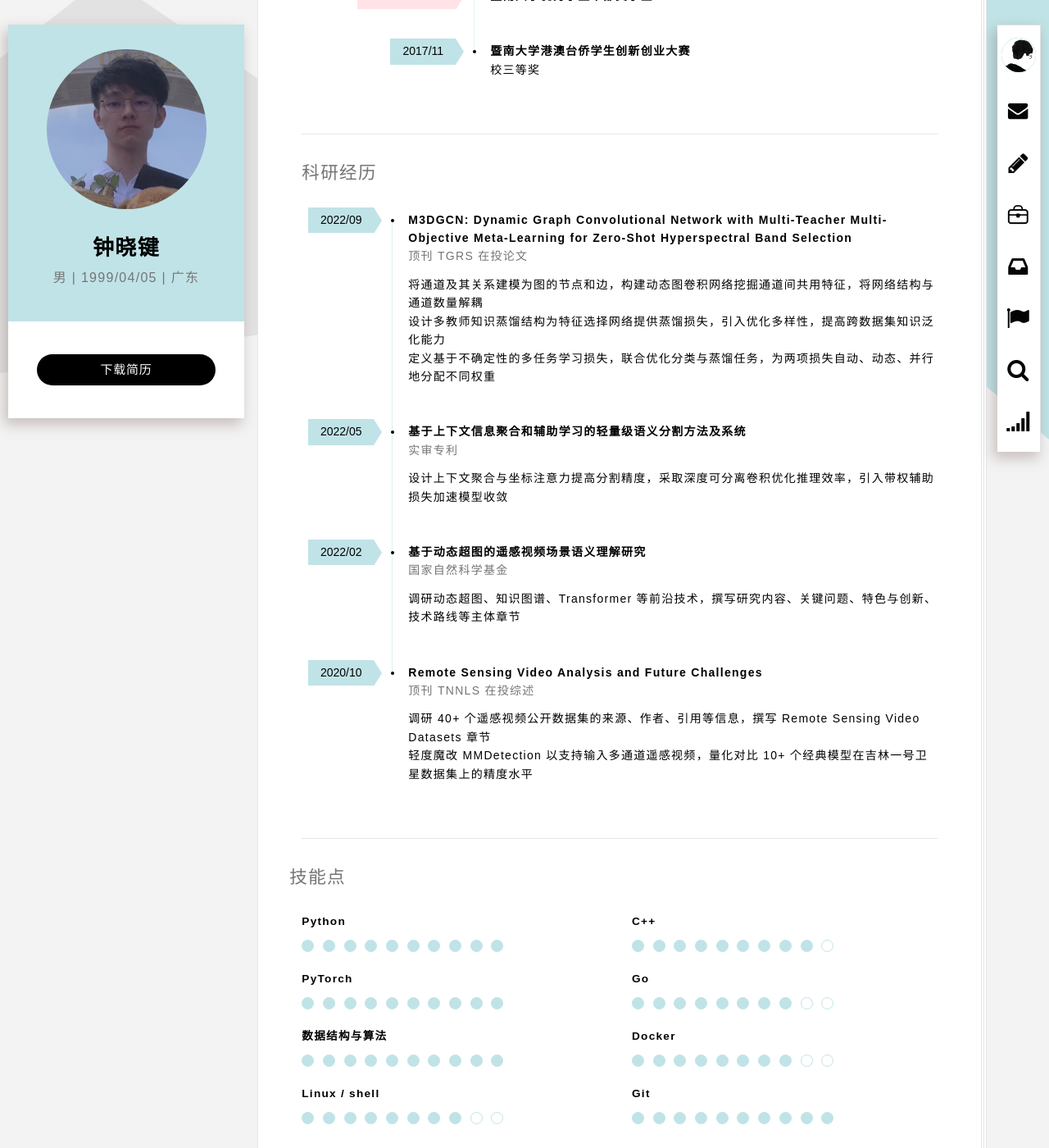
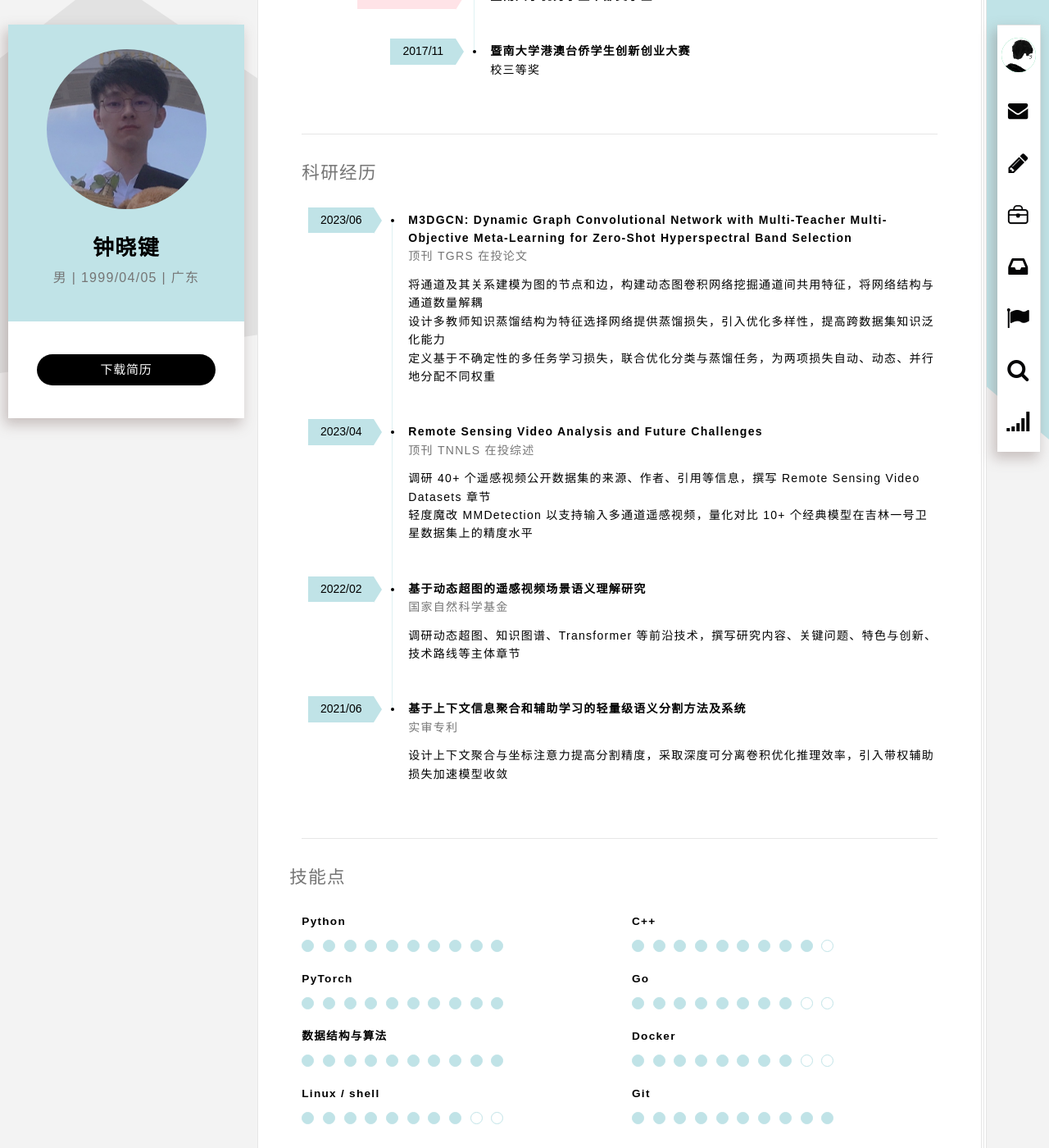
Before and after one commit to xiaojianzhong/xiaojianzhong.github.io, a Jekyll site: the page built from index.html, in a window 1280 px wide and 1400 px high, scrolled down 7170 px. Shown: the whole window at 82% size. Built offline with Jekyll 4.4.1, drawn with Linux system fonts in a browser that asks for light colours; some web fonts are replaced.

Commit message:
feat(platform-browser): 更新科研经历时间点

```diff
--- a/_config.yml
+++ b/_config.yml
@@ -319,23 +319,23 @@ competitions:
         rank: 全国前 50 名
 
 researches:
-  - yearmonth: 2020/10
+  - yearmonth: 2021/06
+    title: 基于上下文信息聚合和辅助学习的轻量级语义分割方法及系统
+    venue: 实审专利
+    descriptions:
+      - 设计上下文聚合与坐标注意力提高分割精度，采取深度可分离卷积优化推理效率，引入带权辅助损失加速模型收敛
+  - yearmonth: 2022/02
+    title: 基于动态超图的遥感视频场景语义理解研究
+    venue: 国家自然科学基金
+    descriptions:
+      - 调研动态超图、知识图谱、Transformer 等前沿技术，撰写研究内容、关键问题、特色与创新、技术路线等主体章节
+  - yearmonth: 2023/04
     title: Remote Sensing Video Analysis and Future Challenges
     venue: 顶刊 TNNLS 在投综述
     descriptions:
       - 调研 40+ 个遥感视频公开数据集的来源、作者、引用等信息，撰写 Remote Sensing Video Datasets 章节
       - 轻度魔改 MMDetection 以支持输入多通道遥感视频，量化对比 10+ 个经典模型在吉林一号卫星数据集上的精度水平
-  - yearmonth: 2022/02
-    title: 基于动态超图的遥感视频场景语义理解研究
-    venue: 国家自然科学基金
-    descriptions:
-      - 调研动态超图、知识图谱、Transformer 等前沿技术，撰写研究内容、关键问题、特色与创新、技术路线等主体章节
-  - yearmonth: 2022/05
-    title: 基于上下文信息聚合和辅助学习的轻量级语义分割方法及系统
-    venue: 实审专利
-    descriptions:
-      - 设计上下文聚合与坐标注意力提高分割精度，采取深度可分离卷积优化推理效率，引入带权辅助损失加速模型收敛
-  - yearmonth: 2022/09
+  - yearmonth: 2023/06
     title: 'M3DGCN: Dynamic Graph Convolutional Network with Multi-Teacher Multi-Objective Meta-Learning for Zero-Shot Hyperspectral Band Selection'
     venue: 顶刊 TGRS 在投论文
     descriptions:
```
